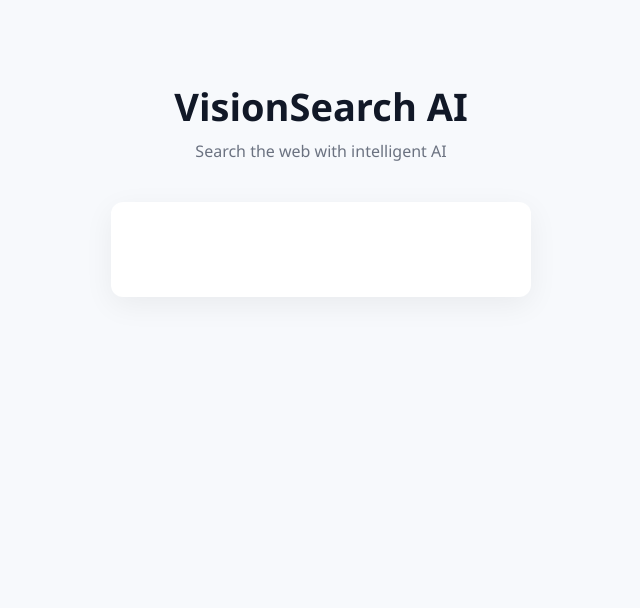
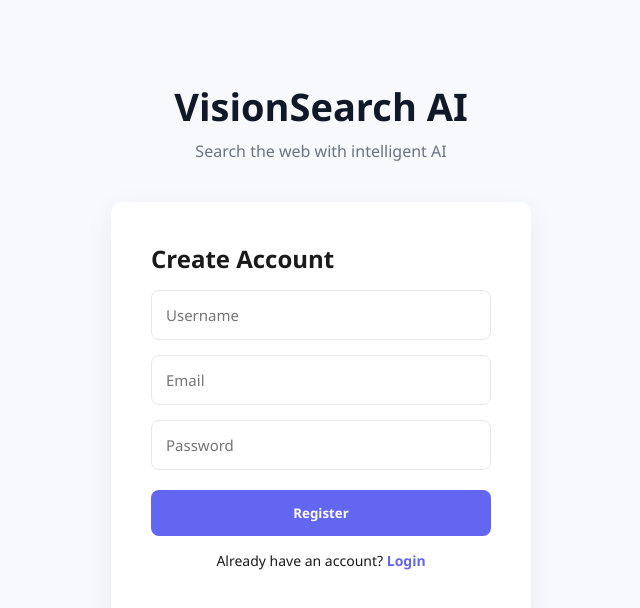
Before and after one commit to ravi05kumar/image-search-engine, a plain HTML site: page frontend/index.html in a window 1280 px wide. Both pictures are taken after a click on the element "Register". Shown: the whole page, without its empty margins (319-959 px from the left). Drawn offline with Linux system fonts and the light colour scheme.

Commit message:
fix register toggle

```diff
--- a/frontend/index.html
+++ b/frontend/index.html
@@ -33,7 +33,7 @@
         </div>
 
         <!-- REGISTER -->
-        <div id="registerSection" style="display:none;">
+        <div id="registerSection" class="hidden">
             <h2>Create Account</h2>
 
             <input id="regUsername" placeholder="Username">
```
